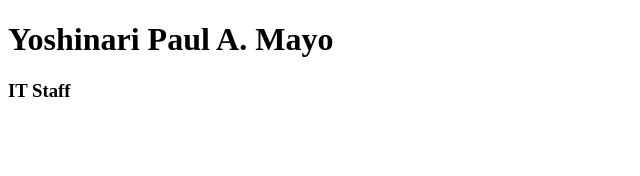
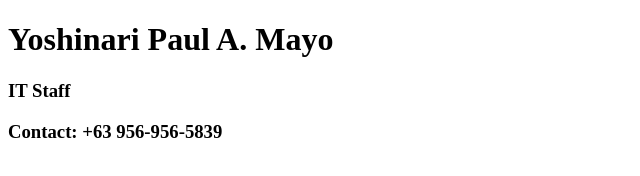
Before and after one commit to yoshinari116/ict212, a plain HTML site: page index.html in a window 1280 px wide. Shown: the whole page, without its empty margins (0-640 px from the left). Drawn offline with Linux system fonts and the light colour scheme.

Commit message:
add contact

```diff
--- a/index.html
+++ b/index.html
@@ -8,5 +8,6 @@
 <body>
     <h1>Yoshinari Paul A. Mayo</h1>
     <h3>IT Staff</h3>
+    <h3>Contact: +63 956-956-5839</h3>
 </body>
 </html>
```
